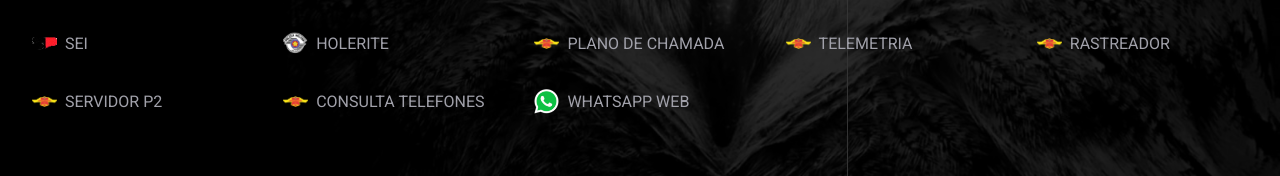
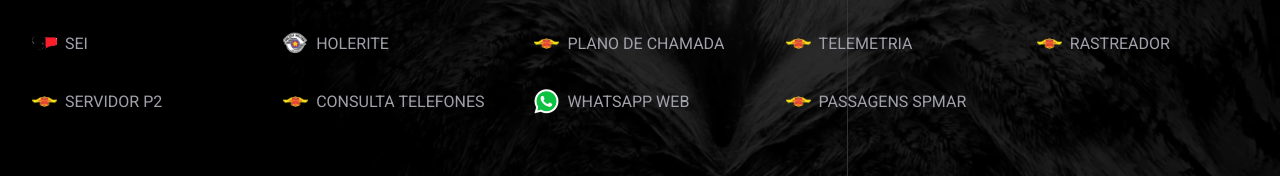
Before and after one commit to gabrieltacosta/inteligencia-project, a Next.js app: page / in a window 1280 px wide. Shown: the part 564-740 px from the top of the page. Built offline with nearby package versions, Linux system fonts and the light colour scheme; no server answers.

Commit message:
chore: update link pages

```diff
--- a/app/page.tsx
+++ b/app/page.tsx
@@ -184,6 +184,12 @@ export default function Home() {
           text="Whatsapp Web"
           blank="_blank"
         />
+        <Links
+          href="https://spmar.hawkdev.cloud/"
+          src="/rodoviaria2.png"
+          text="Passagens SPMAR"
+          blank="_blank"
+        />
       </main>
     </div>
   );
```
